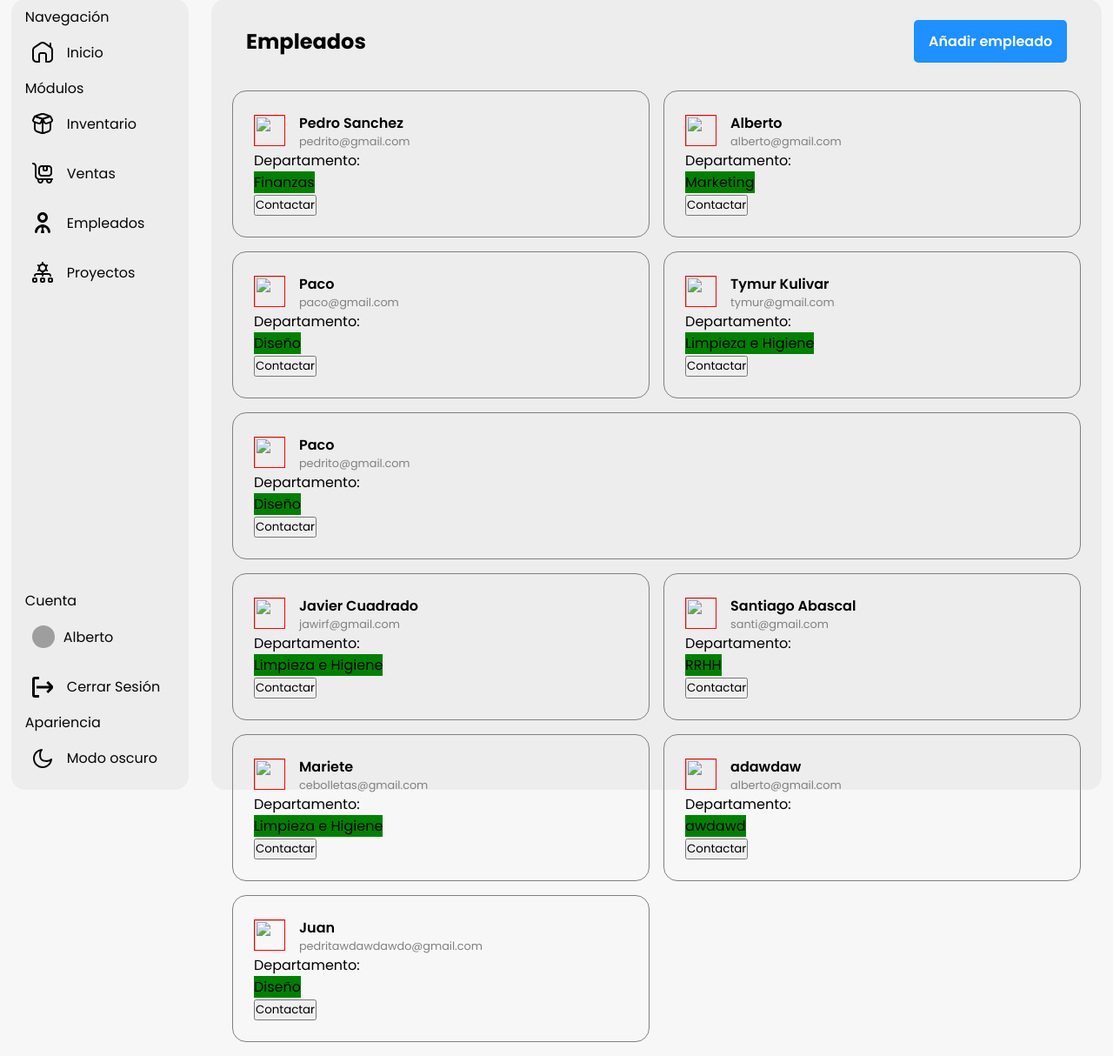
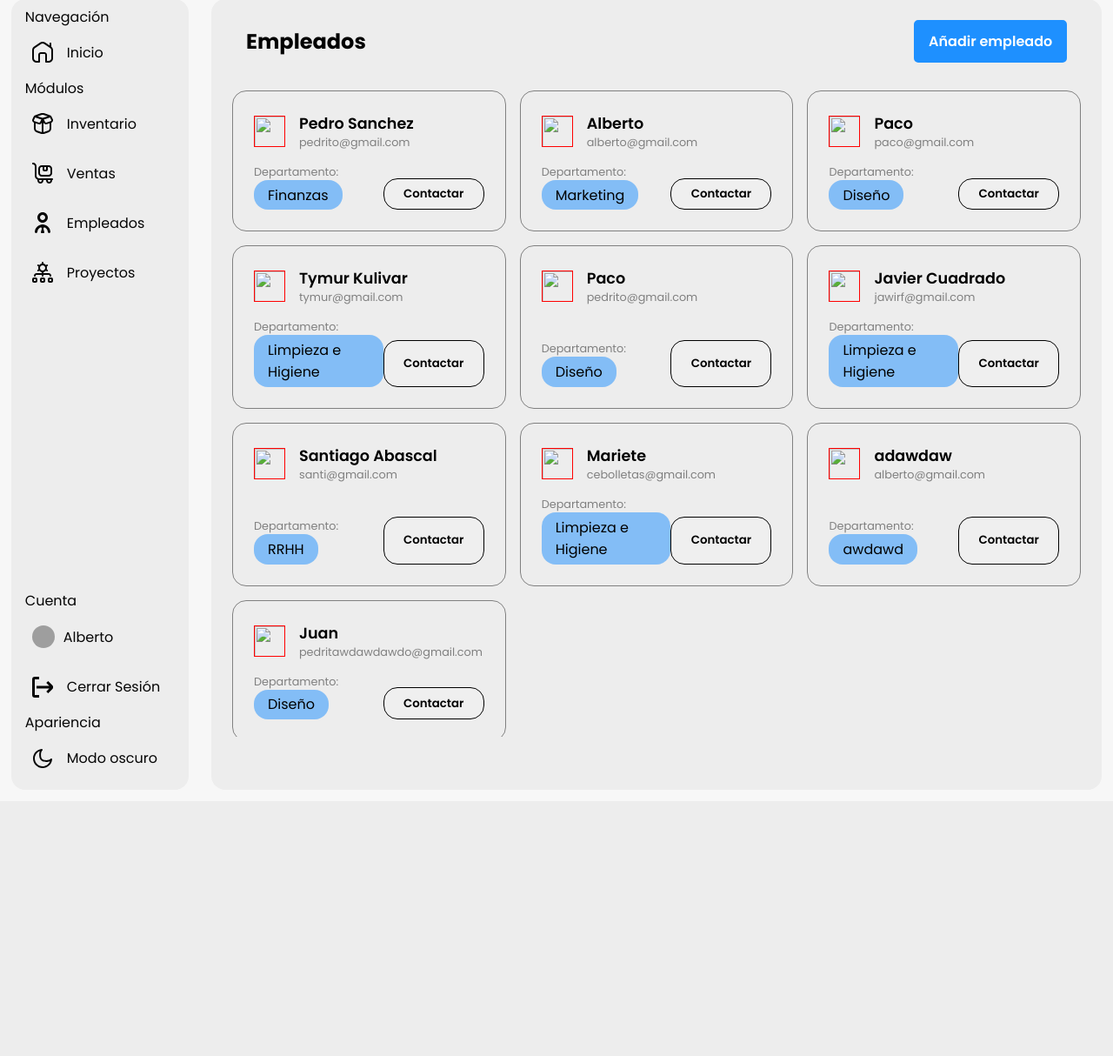
Before and after one commit to albxrtx/GESA, a Flask app: page /employees in a window 1280 px wide. Shown: the part 14-1228 px from the top of the page at 87% size. After the commit the page ends 897 px from the top, so only its background shows below. Run offline with Flask 3, Linux system fonts and the light colour scheme; a user stored in the database is signed in; some web fonts are replaced; grey boxes are pictures that could not be loaded.

Commit message:
fourth commit

```diff
--- a/static/style/employees.css
+++ b/static/style/employees.css
@@ -28,16 +28,24 @@ section header button {
 section header button:hover {
   background-color: #3d78d3;
 }
+section main {
+  height: 85%;
+  overflow-y: scroll;
+}
 .container_cards_employees {
   padding: 1rem;
   display: grid;
-  grid-template-columns: repeat(2, 1fr);
+  grid-template-columns: repeat(3, 1fr);
   gap: 1rem;
 }
 .employer_card {
+  display: flex;
+  flex-direction: column;
   border: 1px solid gray;
   border-radius: 1rem;
   padding: 1.5rem;
+  gap: 1rem;
+  grid-column: span 1 !important;
 }
 .employer_card header {
   padding: 0;
@@ -56,18 +64,46 @@ section header button:hover {
 }
 .employer_card header .employer_details span:nth-child(1) {
   font-weight: 600;
+  font-size: 1.1rem;
 }
 .employer_card header .employer_details span:nth-child(2) {
   color: gray;
   font-size: 0.8rem;
 }
+.employer_card main {
+  overflow: hidden;
+}
 .employer_card main .employer_department_details {
   display: flex;
   flex-direction: column;
+  font-size: 0.8rem;
+  color: gray;
 }
 .employer_card main .employer_department_details span:nth-child(2) {
-  background-color: green;
+  background-color: rgba(30, 143, 255, 0.511);
   width: fit-content;
+  color: black;
+  font-size: 1rem;
+  padding: 0.3rem 1rem;
+  border-radius: 1rem;
+}
+.employer_card main {
+  display: flex;
+  justify-content: space-between;
+  align-items: end;
+}
+.employer_card main button {
+  border: 1px solid black;
+  height: 70%;
+  width: fit-content;
+  padding: 0.1rem 1.4rem;
+  border-radius: 1rem;
+  font-weight: 600;
+}
+.employer_card main button:hover {
+  border: 1px solid #4e46ff;
+  background-color: #dbdbdb;
+  color: #4e46ff;
 }
 .add_new_employer_form {
   visibility: hidden;
```
Also changed, not shown: instance/app.db.
